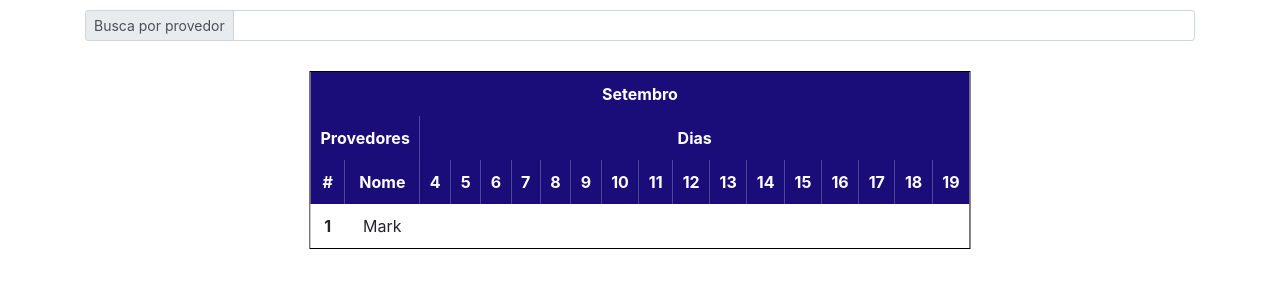
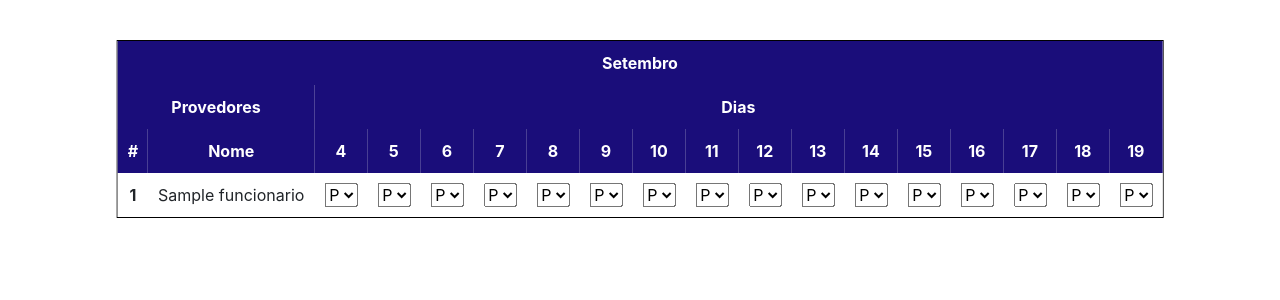
Before and after one commit to Psykka/SFA, a PHP site: page /faltas.php in a window 1280 px wide. Shown: the part 78-378 px from the top of the page. Run offline with PHP 8.4, Linux system fonts and the light colour scheme; the visitor is signed in with stand-in values (Sample User, id 1); tables that the repository leaves empty hold one stand-in row (values such as "Sample post").

Commit message:
trabalhando no sistema de faltas

```diff
--- a/site/faltas.php
+++ b/site/faltas.php
@@ -12,6 +12,20 @@
 </head>
 <body>
     <?php
+        require_once("php/CMS.php");
+        $cms = new CMS();
+        $db = $cms->conectar();
+
+        $query = "SELECT * FROM funcionario";
+
+        $result = mysqli_query($db, $query);
+
+        $rows = Array();
+
+        while($i = mysqli_fetch_assoc($result)){
+            $rows[] = $i;
+        }
+
         session_start();
 
         if(!isset($_SESSION['login_user'])){
@@ -55,13 +69,6 @@
     </header>
 
     <div class="container">
-        <div class="input-group input-group-sm mb-3">
-            <div class="input-group-prepend">
-                <span class="input-group-text" id="inputGroup-sizing-sm">Busca por provedor</span>
-            </div>
-            <input type="text" class="form-control" autocomplete="off" id="nome" onkeyup="rowSearch(funcionarios, 'nome', 'search');">
-        </div>
-
         <table class="days">
             <thead>
                 <tr class="funcionario">
@@ -87,7 +94,7 @@
                             if($i > date('t')){
                                 return;
                             }else{
-                                echo "<th colspan='2'>$i</th>";
+                                echo "<th>$i</th>";
                             }
                         }
                     ?>
@@ -95,12 +102,19 @@
             </thead>
             <tbody>
                 <?php
+                    foreach($rows as $funcionario){
+                        $nome = $funcionario['nome'];
+                        $id = $funcionario['idFunc'];
 
+                        $chamada = "";
+
+                        for($i = 1; $i <= 16; $i++){
+                            $chamada = $chamada . "<td> <select name='chamada'><option value='P'>P</option></select> </td>";
+                        }
+
+                        echo "<tr><th>$id</th><td>$nome</td> $chamada </tr>";
+                    }
                 ?>
-                <tr>
-                    <th>1</th>
-                    <td>Mark</td>
-                </tr>
             </tbody>
         </table>
     </div>
```
